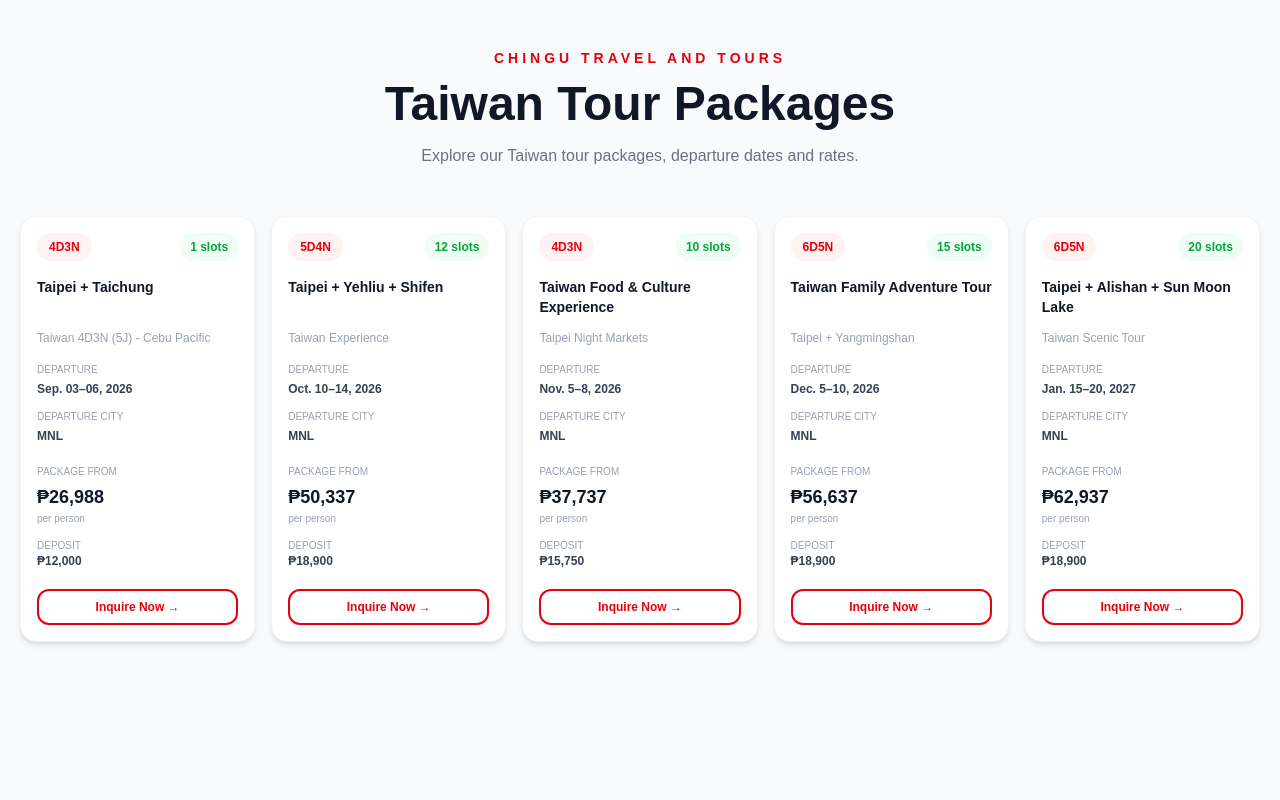
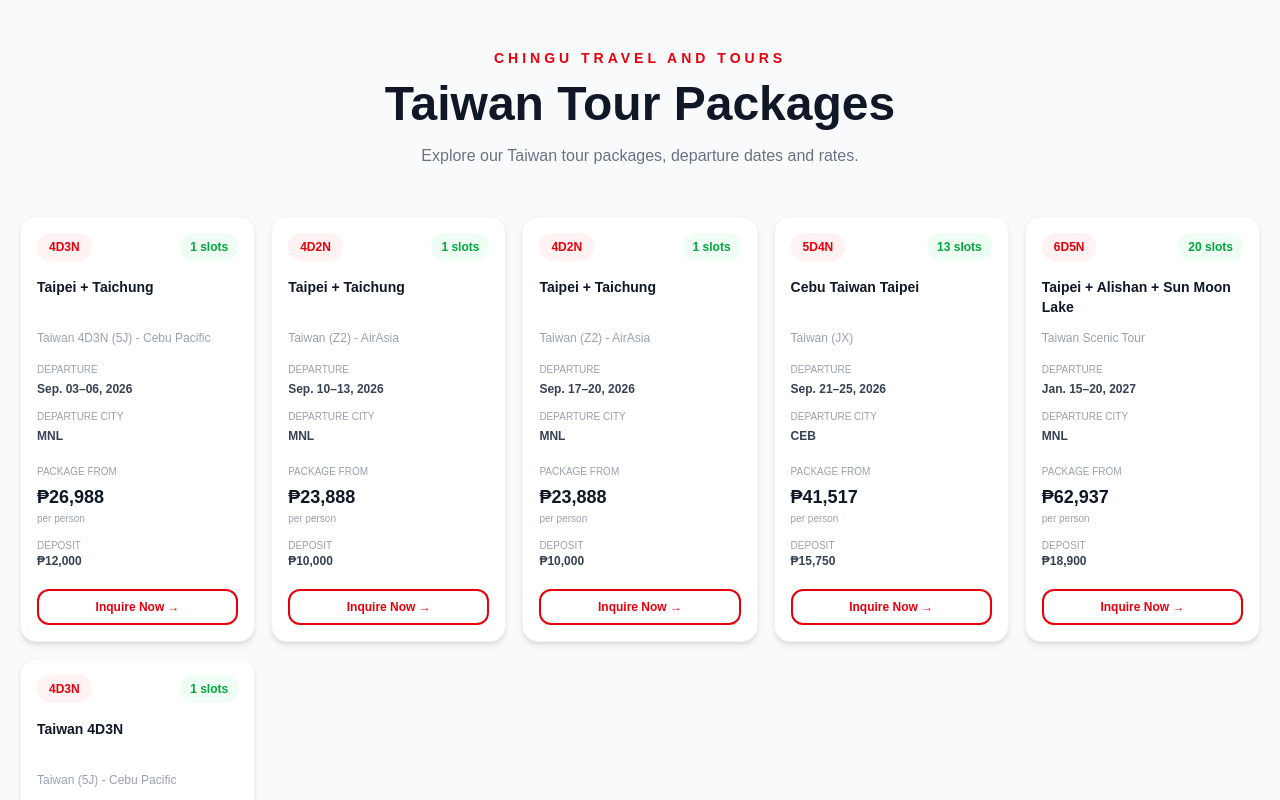
Before and after one commit to chingutravelandtours/chingu-website, a Next.js app: page /taiwan-tours in a window 1280 px wide. Shown: the top 800 px of the page. Built offline with nearby package versions, Linux system fonts and the light colour scheme.

Commit message:
Update page.tsx

```diff
--- a/app/taiwan-tours/page.tsx
+++ b/app/taiwan-tours/page.tsx
@@ -28,37 +28,37 @@ const packages: Package[] = [
 },
 
   {
-    title: "Taipei + Yehliu + Shifen",
-    subtitle: "Taiwan Experience",
-    duration: "5D4N",
-    dates: "Oct. 10–14, 2026",
+    title: "Taipei + Taichung",
+    subtitle: "Taiwan (Z2) - AirAsia",
+    duration: "4D2N",
+    dates: "Sep. 10–13, 2026",
     city: "MNL",
-    price: 799 * USD_TO_PHP,
-    slots: 12,
-    deposit: 300 * USD_TO_PHP,
+    price: 23888,
+    slots: 1,
+    deposit: 10000,
   },
 
   {
-    title: "Taiwan Food & Culture Experience",
-    subtitle: "Taipei Night Markets",
-    duration: "4D3N",
-    dates: "Nov. 5–8, 2026",
-    city: "MNL",
-    price: 599 * USD_TO_PHP,
-    slots: 10,
-    deposit: 250 * USD_TO_PHP,
-  },
+  title: "Taipei + Taichung",
+  subtitle: "Taiwan (Z2) - AirAsia",
+  duration: "4D2N",
+  dates: "Sep. 17–20, 2026",
+  city: "MNL",
+  price: 23888,
+  slots: 1,
+  deposit: 10000,
+},
 
-  {
-    title: "Taiwan Family Adventure Tour",
-    subtitle: "Taipei + Yangmingshan",
-    duration: "6D5N",
-    dates: "Dec. 5–10, 2026",
-    city: "MNL",
-    price: 899 * USD_TO_PHP,
-    slots: 15,
-    deposit: 300 * USD_TO_PHP,
-  },
+ {
+  title: "Cebu Taiwan Taipei",
+  subtitle: "Taiwan (JX)",
+  duration: "5D4N",
+  dates: "Sep. 21–25, 2026",
+  city: "CEB",
+  price: 659 * USD_TO_PHP,
+  slots: 13,
+  deposit: 250 * USD_TO_PHP,
+},
 
   {
   title: "Taipei + Alishan + Sun Moon Lake",
@@ -69,6 +69,17 @@ const packages: Package[] = [
   price: 999 * USD_TO_PHP,
   slots: 20,
   deposit: 300 * USD_TO_PHP,
+},
+
+  {
+  title: "Taiwan 4D3N",
+  subtitle: "Taiwan (5J) - Cebu Pacific",
+  duration: "4D3N",
+  dates: "Oct. 08–11, 2026",
+  city: "MNL",
+  price: 27988,
+  slots: 1,
+  deposit: 12000,
 },
 
 ];
```
